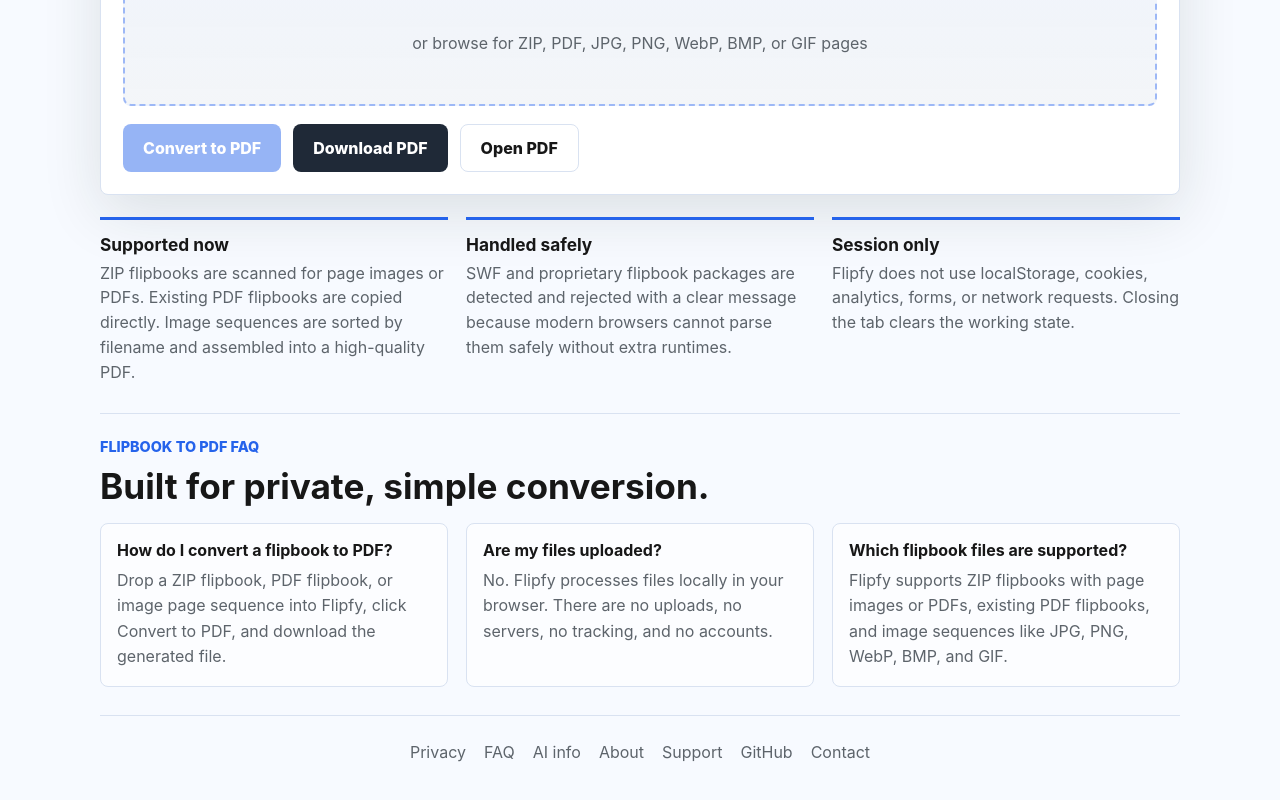
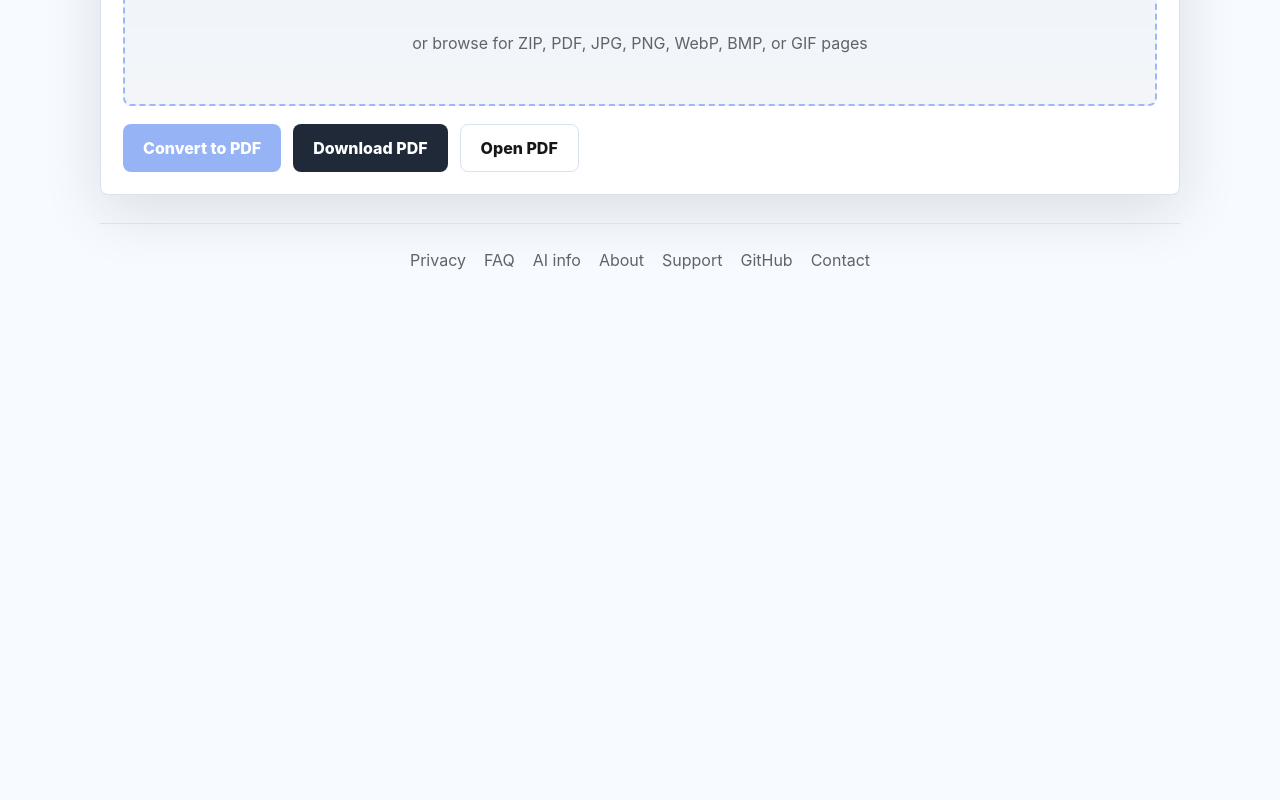
Before and after one commit to Hariom5050/Flipfy, a plain HTML site: page index.html in a window 1280 px wide. Shown: the part 904-1704 px from the top of the page. After the commit the page ends 1232 px from the top, so only its background shows below. Drawn offline with Linux system fonts and the light colour scheme.

Commit message:
Move privacy and FAQ into modals

```diff
--- a/index.html
+++ b/index.html
@@ -157,36 +157,68 @@
         </div>
       </section>
 
-      <section class="details" id="privacy" aria-label="Supported inputs and privacy details">
+      <footer class="site-footer" aria-label="Footer">
+        <button type="button" data-modal-open="privacyModal">Privacy</button>
+        <button type="button" data-modal-open="faqModal">FAQ</button>
+        <a href="llms.txt">AI info</a>
+        <button type="button" data-modal-open="aboutModal">About</button>
+        <button type="button" data-modal-open="supportModal">Support</button>
+        <a href="https://github.com/Hariom5050" target="_blank" rel="noopener noreferrer">GitHub</a>
+        <a href="mailto:hk1587403@gmail.com">Contact</a>
+      </footer>
+    </main>
+
+    <div class="modal-backdrop" id="modalBackdrop" hidden></div>
+
+    <dialog class="info-modal" id="privacyModal" aria-labelledby="privacyTitle">
+      <div class="modal-head">
         <div>
-          <h2>Supported now</h2>
+          <p class="modal-kicker">Privacy</p>
+          <h2 id="privacyTitle">Private by design</h2>
+        </div>
+        <button class="icon-button" type="button" data-modal-close aria-label="Close privacy dialog">x</button>
+      </div>
+
+      <div class="modal-body">
+        <div class="modal-info-grid">
+          <div>
+            <h3>Supported now</h3>
             <p>
               ZIP flipbooks are scanned for page images or PDFs. Existing PDF
-            flipbooks are copied directly. Image sequences are sorted by filename
-            and assembled into a high-quality PDF.
+              flipbooks are copied directly. Image sequences are sorted by
+              filename and assembled into a high-quality PDF.
             </p>
           </div>
           <div>
-          <h2>Handled safely</h2>
+            <h3>Handled safely</h3>
             <p>
-            SWF and proprietary flipbook packages are detected and rejected with a
-            clear message because modern browsers cannot parse them safely without
-            extra runtimes.
+              SWF and proprietary flipbook packages are detected and rejected
+              with a clear message because modern browsers cannot parse them
+              safely without extra runtimes.
             </p>
           </div>
           <div>
-          <h2>Session only</h2>
+            <h3>Session only</h3>
             <p>
               Flipfy does not use localStorage, cookies, analytics, forms, or
               network requests. Closing the tab clears the working state.
             </p>
           </div>
-      </section>
+        </div>
+      </div>
+    </dialog>
 
-      <section class="faq" id="faq" aria-labelledby="faqTitle">
-        <p class="eyebrow">Flipbook to PDF FAQ</p>
+    <dialog class="info-modal" id="faqModal" aria-labelledby="faqTitle">
+      <div class="modal-head">
+        <div>
+          <p class="modal-kicker">Flipbook to PDF FAQ</p>
           <h2 id="faqTitle">Built for private, simple conversion.</h2>
-        <div class="faq-grid">
+        </div>
+        <button class="icon-button" type="button" data-modal-close aria-label="Close FAQ dialog">x</button>
+      </div>
+
+      <div class="modal-body">
+        <div class="modal-info-grid">
           <div>
             <h3>How do I convert a flipbook to PDF?</h3>
             <p>
@@ -209,20 +241,8 @@
             </p>
           </div>
         </div>
-      </section>
-
-      <footer class="site-footer" aria-label="Footer">
-        <a href="#privacy">Privacy</a>
-        <a href="#faq">FAQ</a>
-        <a href="llms.txt">AI info</a>
-        <button type="button" data-modal-open="aboutModal">About</button>
-        <button type="button" data-modal-open="supportModal">Support</button>
-        <a href="https://github.com/Hariom5050" target="_blank" rel="noopener noreferrer">GitHub</a>
-        <a href="mailto:hk1587403@gmail.com">Contact</a>
-      </footer>
-    </main>
-
-    <div class="modal-backdrop" id="modalBackdrop" hidden></div>
+      </div>
+    </dialog>
 
     <dialog class="info-modal" id="aboutModal" aria-labelledby="aboutTitle">
       <div class="modal-head">
--- a/styles.css
+++ b/styles.css
@@ -125,14 +125,12 @@ h1 {
   margin-bottom: 18px;
 }
 
-.panel-head h2,
-.details h2 {
+.panel-head h2 {
   margin-bottom: 6px;
   font-size: 1.08rem;
 }
 
 .panel-head p,
-.details p,
 #statusMessage {
   margin-bottom: 0;
   color: var(--muted);
@@ -309,53 +307,6 @@ h1 {
   text-decoration: none;
 }
 
-.details {
-  display: grid;
-  grid-template-columns: repeat(3, minmax(0, 1fr));
-  gap: 18px;
-  margin-top: 22px;
-}
-
-.details > div {
-  border-top: 3px solid var(--leaf);
-  padding-top: 14px;
-}
-
-.faq {
-  margin-top: 28px;
-  border-top: 1px solid var(--line);
-  padding-top: 24px;
-}
-
-.faq h2 {
-  margin-bottom: 16px;
-  font-size: clamp(1.45rem, 3vw, 2.2rem);
-}
-
-.faq-grid {
-  display: grid;
-  grid-template-columns: repeat(3, minmax(0, 1fr));
-  gap: 18px;
-}
-
-.faq-grid > div {
-  border: 1px solid var(--line);
-  border-radius: 8px;
-  background: rgba(255, 255, 255, 0.68);
-  padding: 16px;
-}
-
-.faq-grid h3 {
-  margin: 0 0 8px;
-  font-size: 1rem;
-}
-
-.faq-grid p {
-  margin-bottom: 0;
-  color: var(--muted);
-  line-height: 1.6;
-}
-
 .site-footer {
   display: flex;
   flex-wrap: wrap;
@@ -473,6 +424,27 @@ h1 {
   font-weight: 800;
 }
 
+.modal-info-grid {
+  display: grid;
+  gap: 14px;
+}
+
+.modal-info-grid > div {
+  border: 1px solid var(--line);
+  border-radius: 8px;
+  background: #fbfdff;
+  padding: 14px;
+}
+
+.modal-info-grid h3 {
+  margin: 0 0 8px;
+  font-size: 1rem;
+}
+
+.modal-info-grid p {
+  margin-bottom: 0;
+}
+
 .plain-list {
   margin: 0;
   padding-left: 20px;
@@ -522,9 +494,7 @@ h1 {
     padding: 28px 0;
   }
 
-  .hero,
-  .details,
-  .faq-grid {
+  .hero {
     grid-template-columns: 1fr;
   }
 
```
Lines whose indentation alone changed are shown as unchanged.
